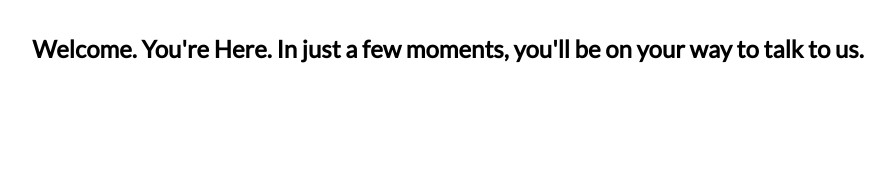
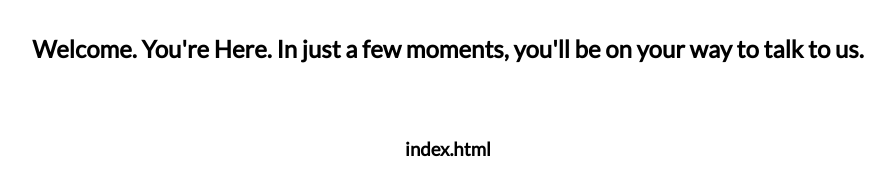
Before and after one commit to naoya2000/hello-world, a website: page index.html in a window 1280 px wide. Shown: the whole page, without its empty margins (200-1095 px from the left). Drawn offline with Linux system fonts and the light colour scheme.

Commit message:
Update index.html

```diff
--- a/index.html
+++ b/index.html
@@ -29,6 +29,7 @@
 <article class="scroller">
   <section>
     <h2>Welcome. You're Here. In just a few moments, you'll be on your way to talk to us.</h2>
+    <h3>index.html</h3>
   </section>
   <section>
     <h2>In a world with so much going on, so much stress, it can be hard to understand how best to resolve your thoughts.</h2>
```
